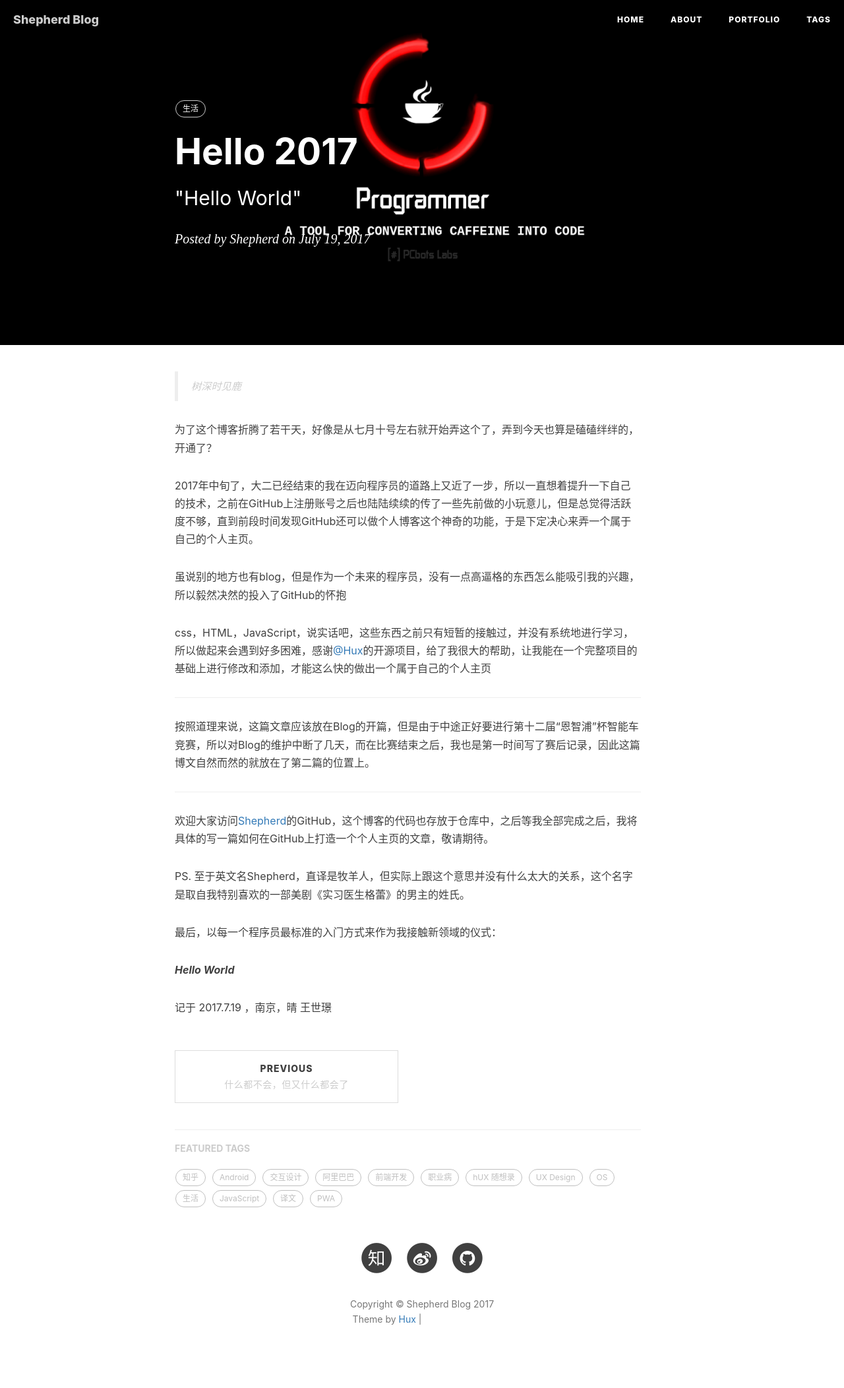
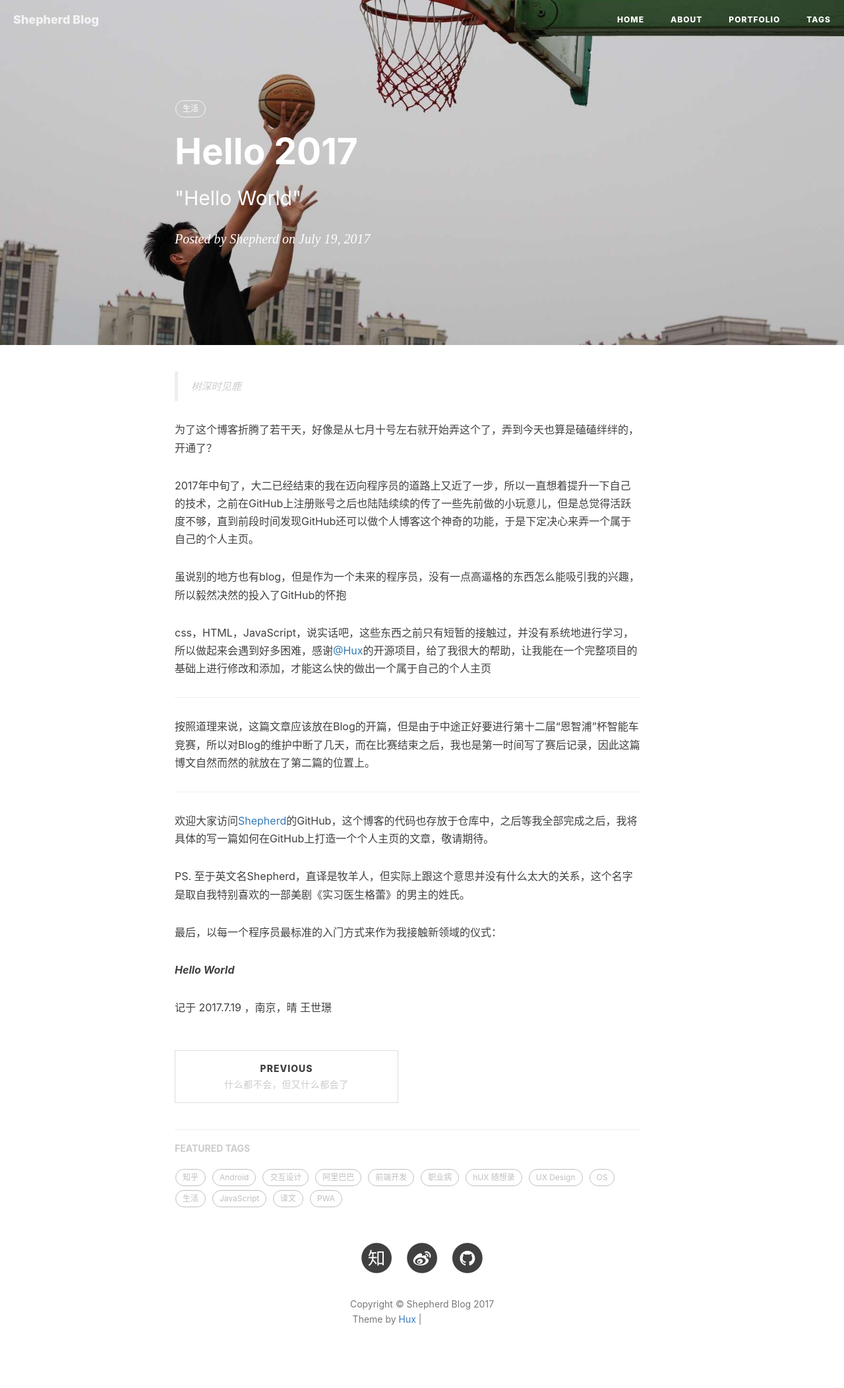
Before and after one commit to distan/distan.github.io, a Jekyll site: the page built from _posts/2017-07-19-hello-2017.markdown, in a window 1280 px wide. Shown: the whole page at 66% size. Built offline with Jekyll 4.4.1, drawn with Linux system fonts in a browser that asks for light colours; nearby versions of some CDN libraries; comment, search, counter and statistics services are not loaded; grey boxes are pictures that could not be loaded.

Commit message:
distan.github.io

```diff
--- a/_posts/2017-07-19-hello-2017.markdown
+++ b/_posts/2017-07-19-hello-2017.markdown
@@ -4,7 +4,7 @@
 subtitle:   " \"Hello World\""
 date:       2017-07-19 00:19:00
 author:     "Shepherd"
-header-img: "img/post-bg-2017.png"
+header-img: "img/post-bg-2017.jpg"
 tags:
     - 生活
 ---
```
Also changed, not shown: img/post-bg-2017.jpg (added), img/post-bg-2017.png (deleted).
